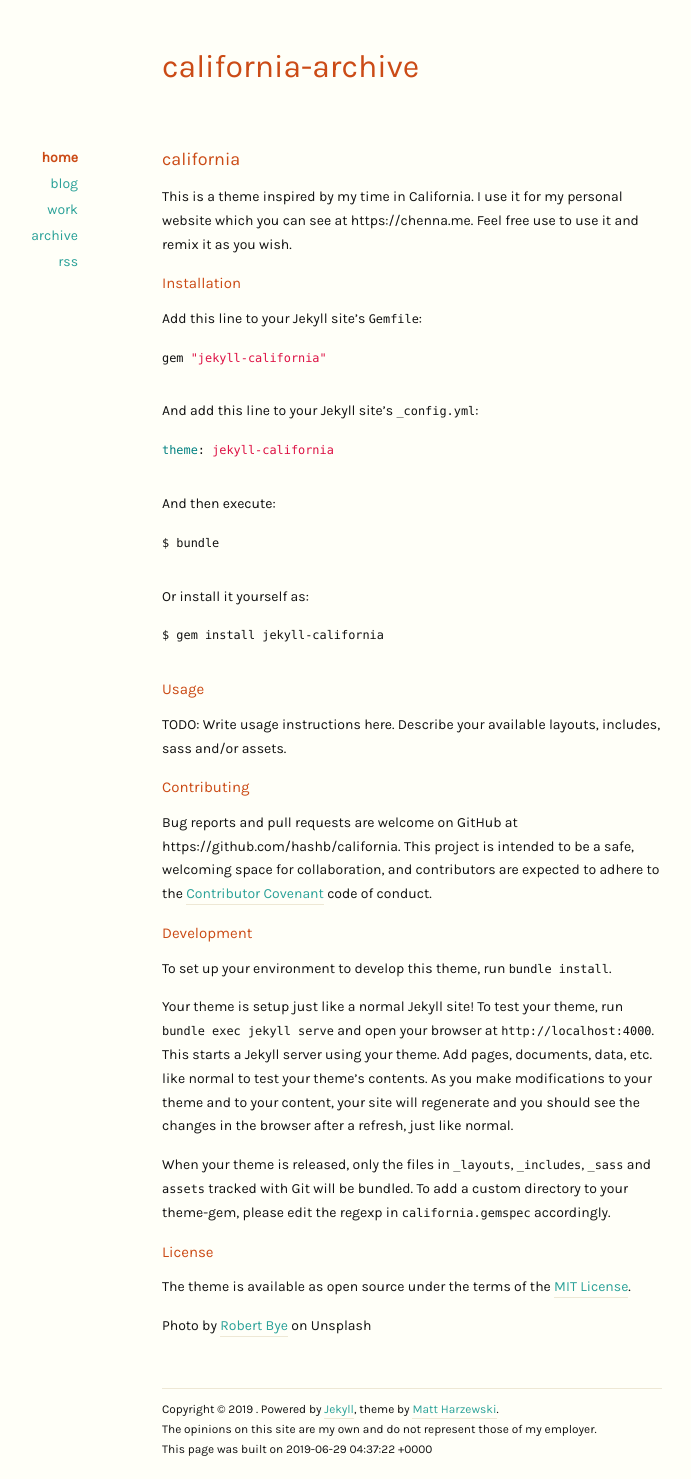
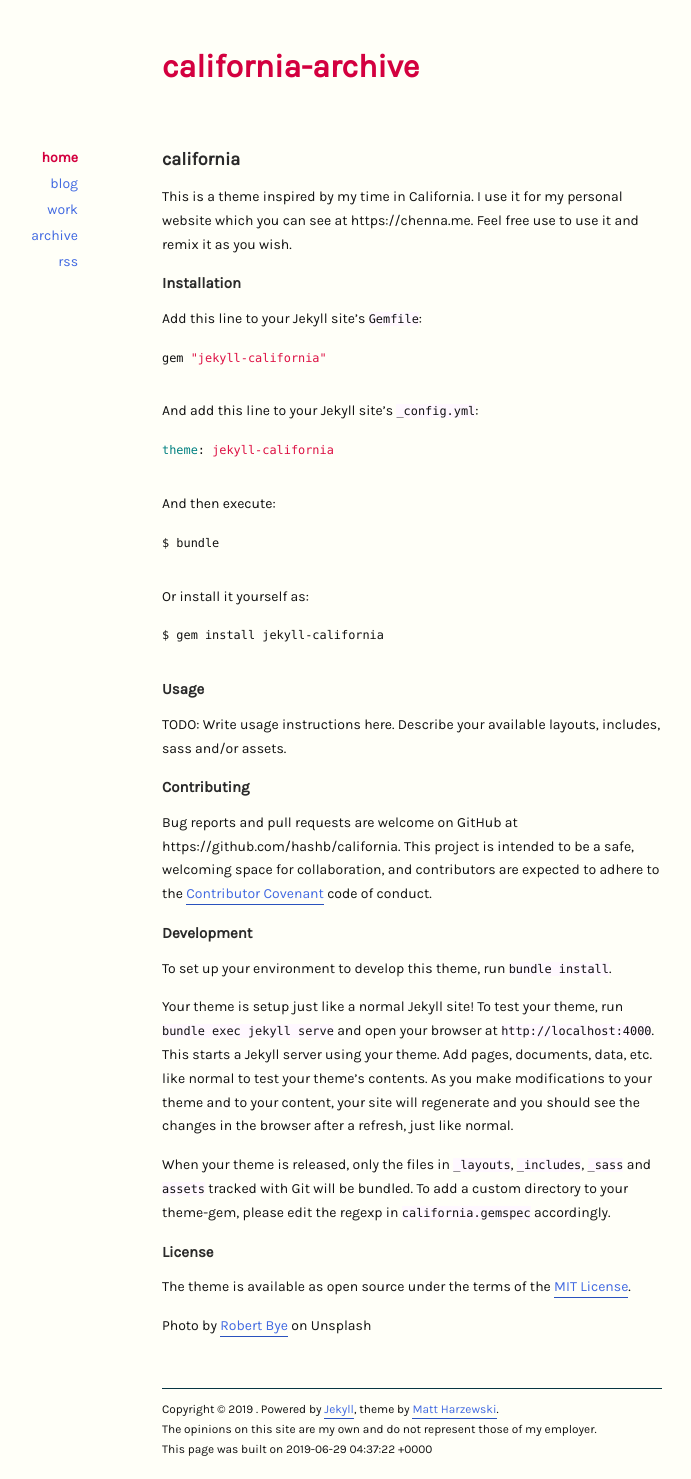
Before and after one commit to hashb/california-archive, a Jekyll site: the page built from README.md, in a window 1280 px wide. Shown: the whole page, without its empty margins (228-919 px from the left). Built offline with Jekyll 4.4.1, drawn with Linux system fonts in a browser that asks for light colours; our own code applies the rules of GitHub Pages for plain Markdown files.

Commit message:
Changed the color scheme     TODO:     - need to clean this up a bit.     - multiple redefinitions

```diff
--- a/_sass/_colors-tufte.scss
+++ b/_sass/_colors-tufte.scss
@@ -4,46 +4,38 @@ html, body {
 }
 
 a, a:visited, a:active {
-  color: #2aa198;
-  border-color: #eee8d5;
+  color: $royal-blue;
 }
 
 a:hover {
-  background-color: #eee8d5;
-  border-color: #eee8d5;
-  color: #2aa198;
+  background-color: $a-background;
+  color: $utah-red;
 }
 
 h1, h2, h3 {
-  color: #cb4b16;
+  color: $headings;
+  font-weight:bold;
 }
 
 h1 a, h1 a:visited, h1 a:active {
-  color: #cb4b16;
+  color: $utah-red;
 }
 
 h1 a:hover {
-  background-color: #eee8d5;
-  border-color: #eee8d5;
+  background-color: $a-background;
 }
 
 article h1 a.anchor {
   color: #111111;
 }
 
-blockquote {
-  border-color: #cb4b16;
+#sidebar a:hover {
+  color: $utah-red;
 }
 
-#sidebar a:hover {
-  color: #cb4b16;
-  background-color: #eee8d5;
+p code {
+  background-color: #fff8ff;
 }
-
-#footer {
-  border-color: #eee8d5;
-}
-
 
 
 /*** Pygments ***/
--- a/_sass/_main.scss
+++ b/_sass/_main.scss
@@ -28,7 +28,11 @@ table {
   border-spacing: 0;
 }
 
+// Import stuff
+@import 'variables';
 
+// fonts
+@import url('https://fonts.googleapis.com/css?family=Karla&display=swap');
 
 /*** Basics ***/
 body {
@@ -41,11 +45,11 @@ body {
 
 a, a:active, a:visited {
   text-decoration: none;
-  border-bottom: 1px solid #839496;
+  border-bottom: 1px solid $cerulean-blue;
   padding-bottom: 2px;
 }
 a:hover {
-  background-color: #839496;
+  background-color: $cerulean-blue;
   color: #000000;
 }
 
@@ -163,7 +167,7 @@ h3 {
 
 #sidebar .active {
   font-weight: bold;
-  color: #cb4b16;
+  color: $utah-red;
 }
 
 /*** Posts ***/
--- a/_sass/_variables.scss
+++ b/_sass/_variables.scss
@@ -0,0 +1,10 @@
+
+// Font family
+
+
+//
+$royal-blue: #4169e1;
+$cerulean-blue: #2a52be;
+$headings: #2a2a2a;
+$utah-red: #d3003f;
+$a-background: #eee8d5;
```
Also changed, not shown: 1 other file.
